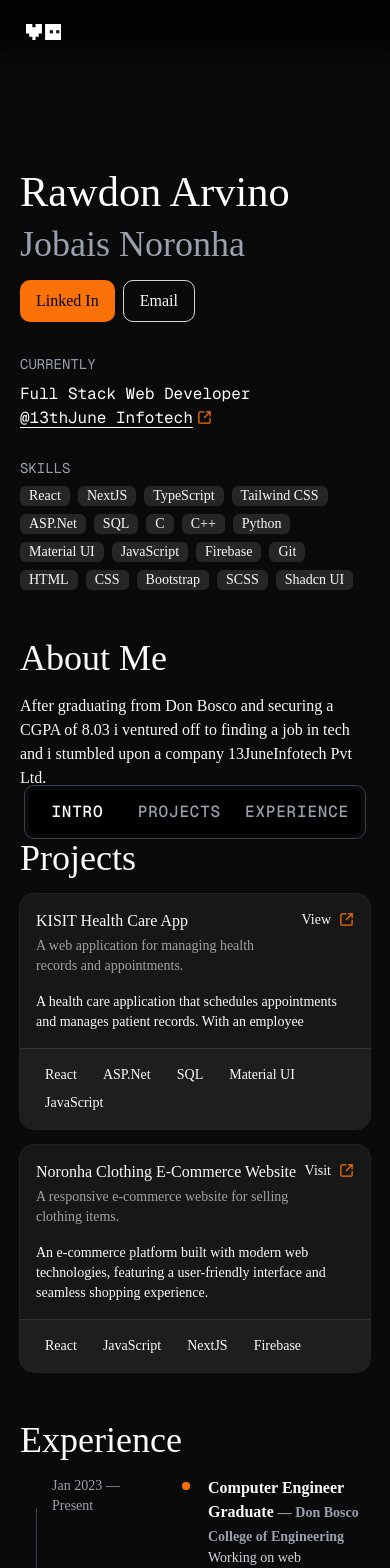
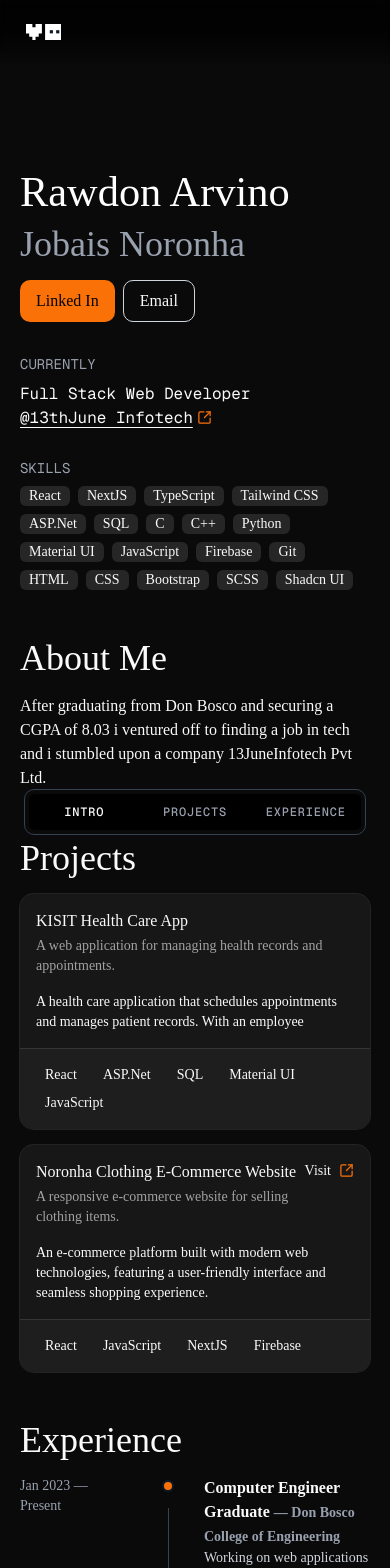
Before and after one commit to RawdonNoronha/rawdon-noronha-portfolio, a Next.js app: page / in a window 390 px wide. Shown: the top 1568 px of the page. Built offline with nearby package versions, Linux system fonts and the light colour scheme.

Commit message:
Made Change by CodeRabbit

```diff
--- a/app/components/Header/Header.tsx
+++ b/app/components/Header/Header.tsx
@@ -142,14 +142,16 @@ export default function Header() {
                   <div className="w-full rounded-lg border border-gray-200 p-1 backdrop-blur-sm dark:border-gray-700">
                     <ul className="flex flex-1 items-stretch justify-between rounded-sm bg-white font-mono text-base font-medium uppercase tracking-wider dark:bg-black sm:gap-2">
                       {navItems.map((item) => (
-                        <li key={item.href} className="flex-1">
+                        <li key={item.href} className="flex-1 min-w-0">
                           <Link
                             href={item.href}
                             data-active={pathname === item.href}
                             aria-current={pathname === item.href ? "page" : undefined}
-                            className="relative inline-flex w-full items-center justify-center rounded-sm px-3 py-2.5 text-gray-500 transition-colors hover:text-gray-900 focus-visible:outline-none focus-visible:ring-2 focus-visible:ring-gray-900 focus-visible:ring-offset-2 data-[active=true]:text-gray-900 dark:text-gray-400 dark:hover:text-white dark:focus-visible:ring-white dark:data-[active=true]:text-white"
+                            className="relative inline-flex w-full items-center justify-center rounded-sm px-2 sm:px-3 py-2.5 text-xs sm:text-sm text-gray-500 transition-colors hover:text-gray-900 focus-visible:outline-none focus-visible:ring-2 focus-visible:ring-gray-900 focus-visible:ring-offset-2 data-[active=true]:text-gray-900 dark:text-gray-400 dark:hover:text-white dark:focus-visible:ring-white dark:data-[active=true]:text-white"
                           >
-                            <span className="relative z-10 whitespace-nowrap">{item.label}</span>
+                            <span className="relative z-10 min-w-0 overflow-hidden text-ellipsis whitespace-nowrap truncate">
+                              {item.label}
+                            </span>
                           </Link>
                         </li>
                       ))}
--- a/app/constants/constants.ts
+++ b/app/constants/constants.ts
@@ -31,9 +31,7 @@ export const projects = [
         id: 0,
         projectTitle: "KISIT Health Care App",
         titleDescription: "A web application for managing health records and appointments.",
-        projectAction: "View",
         projectContent: "A health care application that schedules appointments and manages patient records. With an employee",
-        url: "https://example.com/kisit-health",
         projectBadges: [0, 4, 5, 9, 10]
     },
     {
--- a/app/page.tsx
+++ b/app/page.tsx
@@ -45,15 +45,14 @@ export default function Home() {
               <h1 className="text-4xl lg:text-6xl text-gray-400">Jobais Noronha</h1>
             </div>
             <div className="flex flex-row gap-2">
-              <button className="px-4 py-2 bg-vivid-orange text-black rounded-lg">
+                <button type="button" className="px-4 py-2 bg-vivid-orange text-black rounded-lg">
                   Linked In
                 </button>
-              <button className="px-4 py-2 border border-gray-300 rounded-lg">
+                <button type="button" className="px-4 py-2 border border-gray-300 rounded-lg">
                   Email
                 </button>
               </div>
             </div>
-
           {/* Status */}
           <div className="flex flex-col gap-7 lg:w-1/3">
             <div className="flex flex-col gap-2">
@@ -65,7 +64,6 @@ export default function Home() {
                   </span>
                 </p>
               </div>
-
             {/* Skill Badges */}
             <div className="flex flex-col gap-2">
               <p className="font-mono text-sm text-gray-400">SKILLS</p>
@@ -116,6 +114,7 @@ export default function Home() {
                     <CardHeader>
                       <CardTitle>{project.projectTitle}</CardTitle>
                       <CardDescription>{project.titleDescription}</CardDescription>
+                      {project.url && project.projectAction ? (
                         <CardAction>
                           <a
                             href={project.url}
@@ -127,6 +126,7 @@ export default function Home() {
                             <CustomLink />
                           </a>
                         </CardAction>
+                      ) : null}
                     </CardHeader>
                     <CardContent>
                       <p>{project.projectContent}</p>
@@ -160,17 +160,17 @@ export default function Home() {
             <h1 className='text-4xl'>
               Experience
             </h1>
-            <div className="relative pl-8">
-              <div className="absolute left-4 top-8 bottom-0 w-px bg-gray-700" />
+            <div className="relative">
+              <div className="absolute left-[calc(7rem+1rem+1.25rem)] top-8 bottom-0 w-px bg-gray-700" />
               <div className="flex flex-col gap-8">
                 {experiences.map((exp) => (
                   <div key={exp.id} className="flex gap-4">
                     <div className="w-28 text-sm text-gray-400">{exp.date}</div>
+                    <div className="flex w-10 flex-col items-center justify-start">
+                      <div className="mt-1 h-3 w-3 rounded-full bg-vivid-orange border-2 border-gray-900" />
+                    </div>
                     <div className="flex-1">
                       <div className="flex items-start gap-4">
-                        <div className="mt-1">
-                          <div className="w-3 h-3 bg-vivid-orange rounded-full border-2 border-gray-900" />
-                        </div>
                         <div>
                           <h3 className="font-semibold">{exp.role} <span className="text-sm text-gray-400">— {exp.company}</span></h3>
                           <p className="text-sm text-gray-300">{exp.description}</p>
```
Lines whose indentation alone changed are shown as unchanged.
